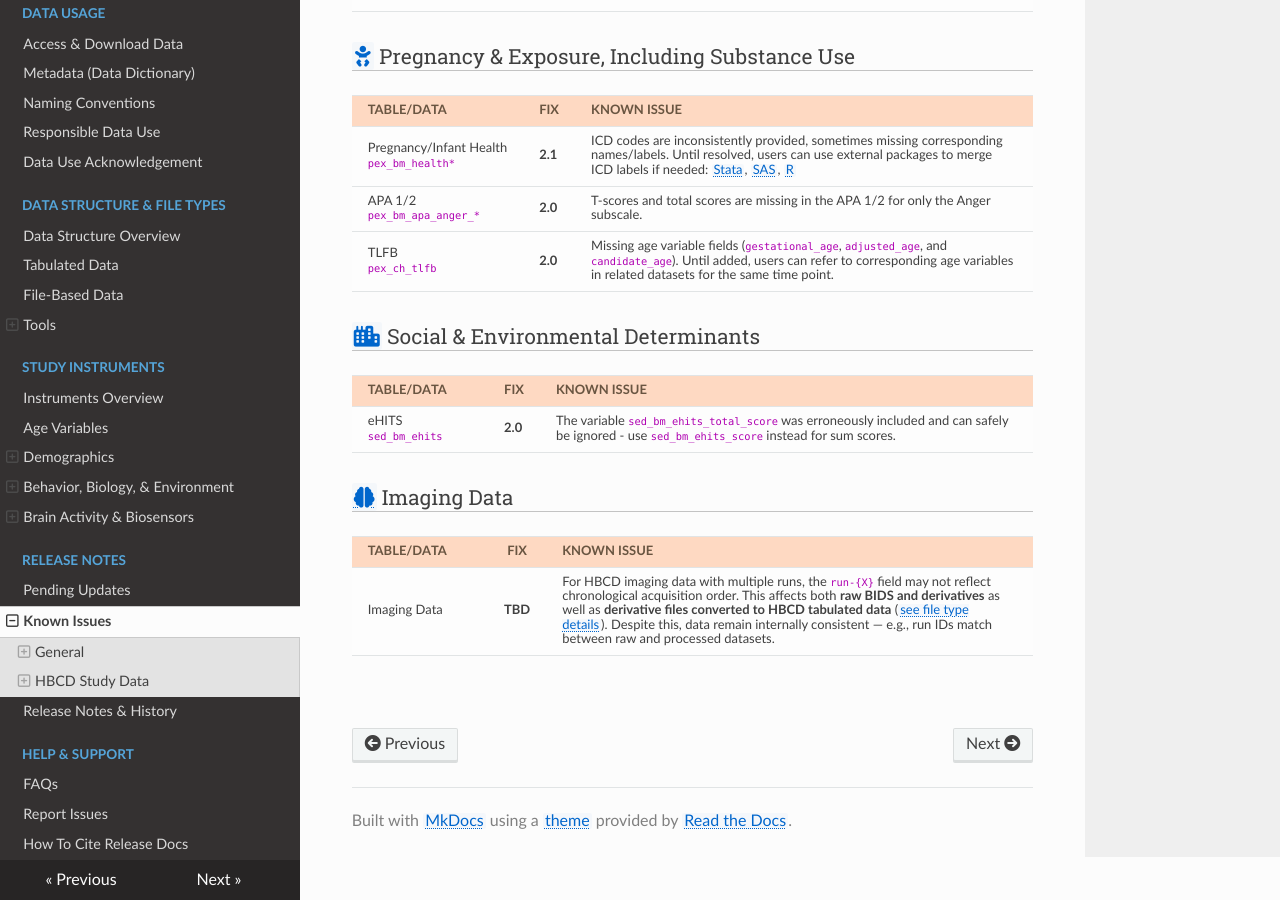
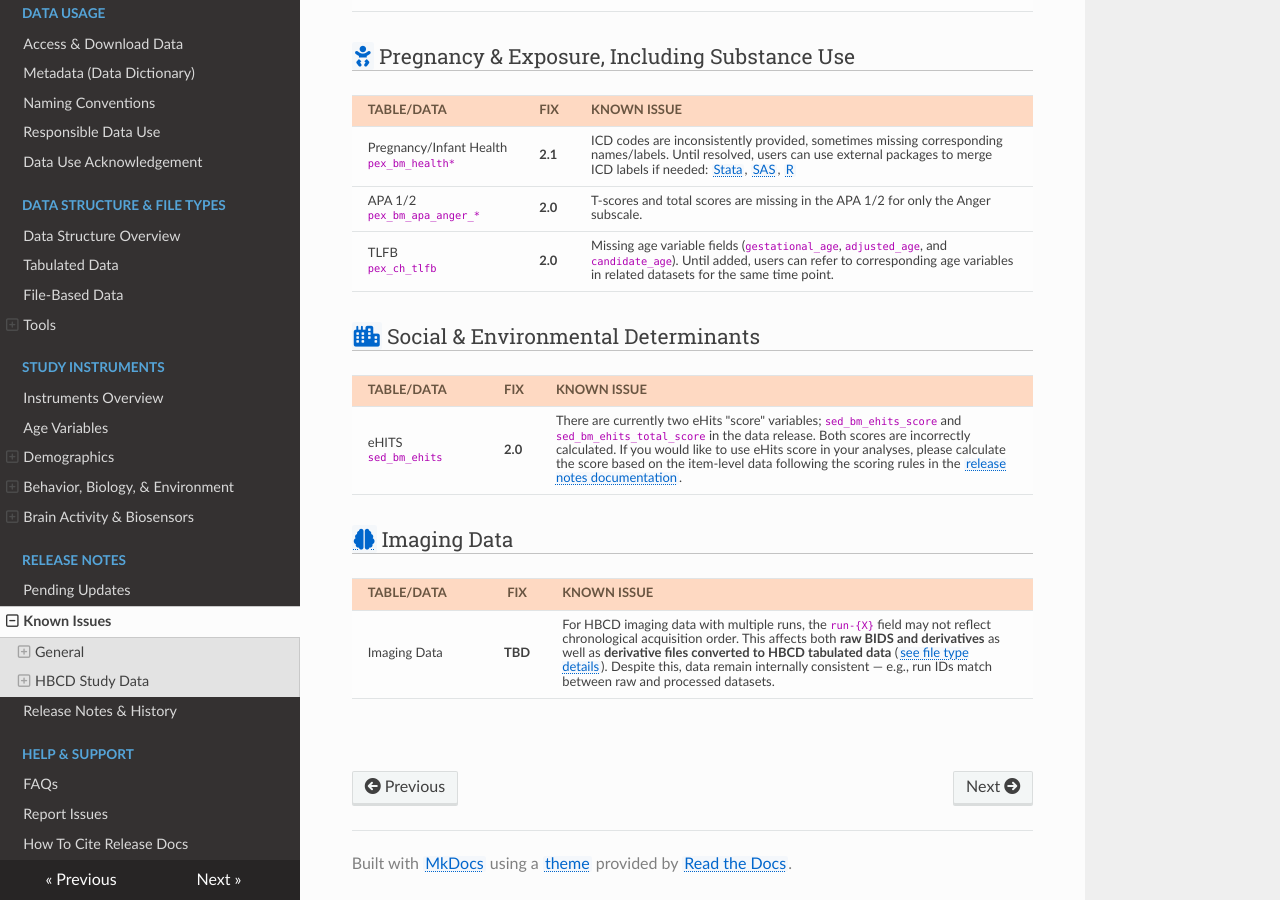
Before and after one commit to nbdc-datahub/hbcd-docs, an MkDocs documentation site: the page built from docs/changelog/knownissues.md, in a window 1280 px wide and 900 px high, scrolled down 1754 px. Built offline with MkDocs 1.6.1, drawn with Linux system fonts in a browser that asks for light colours; nearby versions of some CDN libraries.

Commit message:
update ehits known issue

```diff
--- a/docs/changelog/knownissues.md
+++ b/docs/changelog/knownissues.md
@@ -182,7 +182,7 @@
   <td>eHITS<br><code>sed_bm_ehits</code></td>
   <td><b>2.0</b></td>
   <td style="word-wrap: break-word; white-space: normal;">
-  The variable <code>sed_bm_ehits_total_score</code> was erroneously included and can safely be ignored - use <code>sed_bm_ehits_score</code> instead for sum scores.
+  There are currently two eHits "score" variables; <code>sed_bm_ehits_score</code> and <code>sed_bm_ehits_total_score</code> in the data release. Both scores are incorrectly calculated. If you would like to use eHits score in your analyses, please calculate the score based on the item-level data following the scoring rules in the <a href="../../instruments/SED/ehits">release notes documentation</a>.
 </td>
 </tr>
 </tbody>
```
